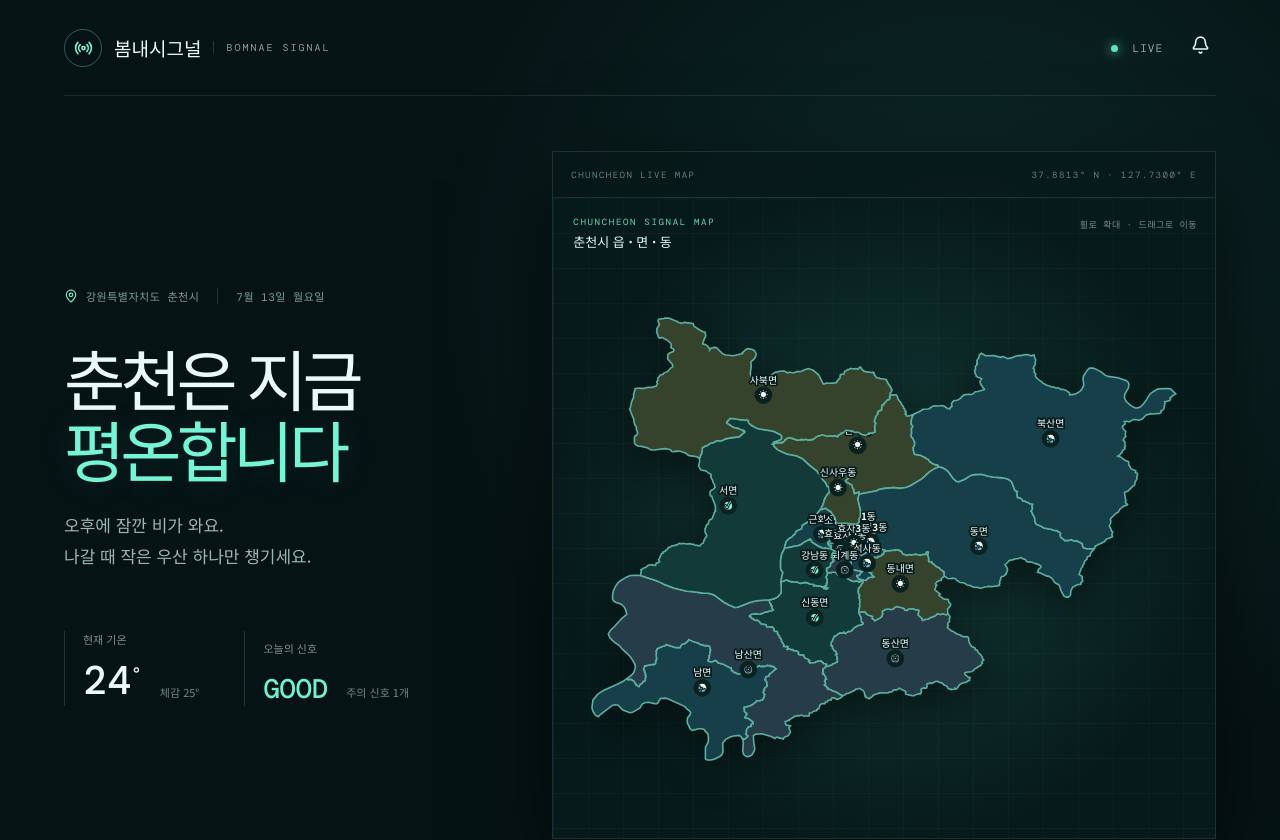
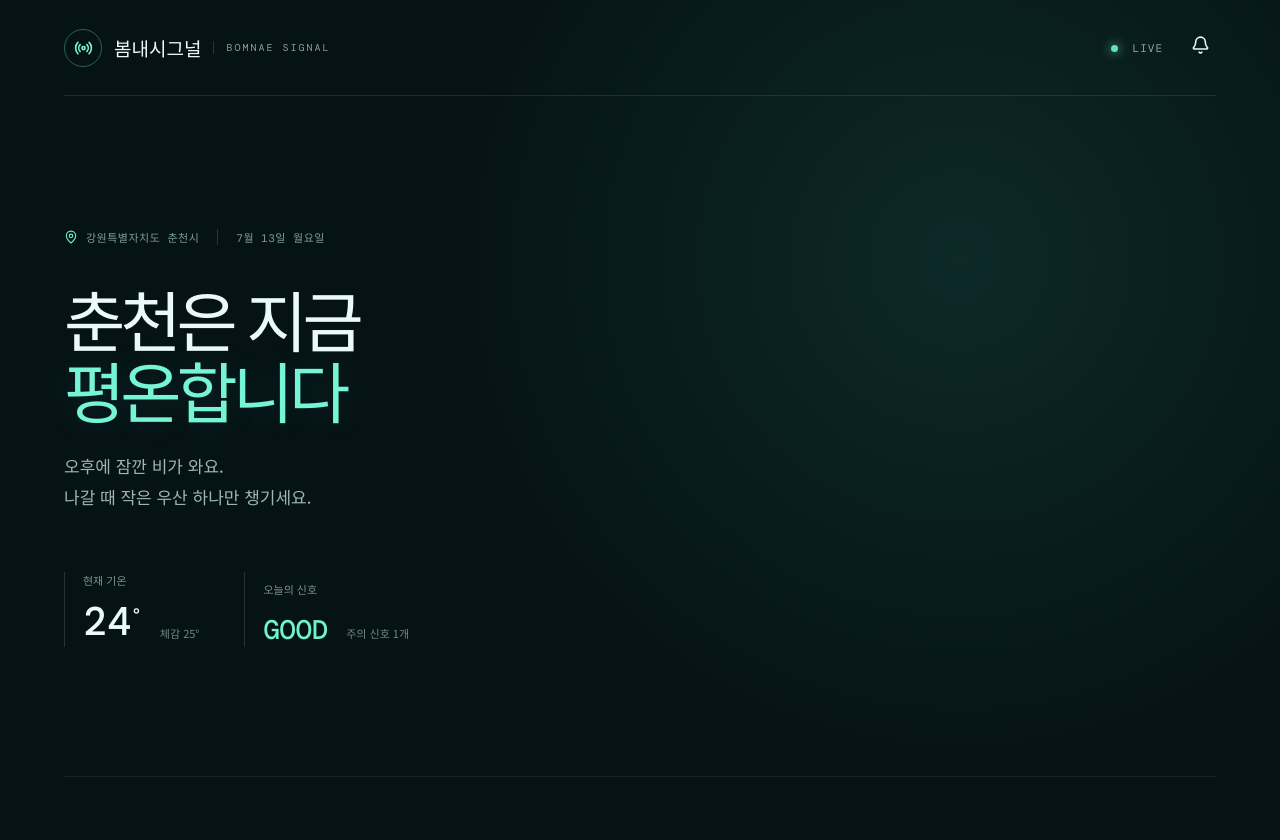
Before and after one commit to kimguta/bomnae-signal, a React (Vite) app: page / in a window 1280 px wide. Shown: the top 840 px of the page. Built offline with nearby package versions, Linux system fonts and the light colour scheme.

Commit message:
refactor: remove map experience

```diff
--- a/src/main.jsx
+++ b/src/main.jsx
@@ -1,4 +1,4 @@
-import React,{useEffect,useRef,useState} from 'react';
+import React from 'react';
 import {createRoot} from 'react-dom/client';
 import {CloudRain, Wind, ShieldCheck, Navigation, Droplets, Radio, MapPin, Bell, ArrowUpRight} from 'lucide-react';
 import './style.css';
@@ -9,35 +9,6 @@ const signals=[
  {time:'18:30',icon:Navigation,title:'퇴근길 정체 예상',desc:'온의사거리 · 남춘천역 주변',tone:'amber'},
  {time:'하루 종일',icon:ShieldCheck,title:'재난 신호 없음',desc:'춘천 전 지역이 평온해요',tone:'mint'}
 ];
-function ChuncheonMap(){
- const [districts,setDistricts]=useState([]);
- const [selected,setSelected]=useState(null);
- useEffect(()=>{fetch(`${import.meta.env.BASE_URL}chuncheon-districts.geojson`).then(r=>r.json()).then(d=>setDistricts(d.features))},[]);
- const types=[{type:'sun',icon:'☀',title:'맑음',detail:'현재 23° · 강수확률 10%'},{type:'rain',icon:'☂',title:'약한 비 예상',detail:'14시부터 약한 비 · 우산 권장'},{type:'air',icon:'◌',title:'대기 좋음',detail:'미세먼지 18 · 초미세먼지 9'},{type:'safe',icon:'✓',title:'특이사항 없음',detail:'현재 감지된 재난 신호 없음'}];
- const enrich=(feature,index)=>({...feature,signal:types[index%types.length]});
- const areas=districts.map(enrich);
- const openArea=feature=>setSelected({name:feature.properties.name,...feature.signal});
- return <div className="vector-map"><div className="map-panel"><div className="map-panel-title"><span>CHUNCHEON SIGNAL MAP</span><b>춘천시 읍 · 면 · 동</b></div><div className="map-help">휠로 확대 · 드래그로 이동</div><DistrictSvg features={areas} onSelect={openArea}/></div>{selected&&<div className="area-modal-backdrop" onClick={()=>setSelected(null)}><section className="area-modal" onClick={e=>e.stopPropagation()}><button className="modal-close" onClick={()=>setSelected(null)}>×</button><small>LOCAL SIGNAL</small><h3>{selected.name}</h3><div className={`modal-symbol ${selected.type}`}>{selected.icon}</div><strong>{selected.title}</strong><p>{selected.detail}</p><dl><div><dt>기온</dt><dd>23°</dd></div><div><dt>미세먼지</dt><dd>좋음</dd></div><div><dt>재난</dt><dd>없음</dd></div></dl><em>현재 화면은 UI 확인용 데모 정보입니다.</em></section></div>}</div>
-}
-function DistrictSvg({features,onSelect}){
- const svgRef=useRef(null);
- const [view,setView]=useState({x:0,y:0,w:900,h:700});
- const drag=useRef(null);
- const suppressClick=useRef(false);
- if(!features.length)return <div className="map-loading">경계 데이터를 불러오는 중</div>;
- const collectPoints=value=>typeof value[0]==='number'?[value]:value.flatMap(collectPoints);
- const points=features.flatMap(f=>collectPoints(f.geometry.coordinates));
- const minX=Math.min(...points.map(p=>p[0])),maxX=Math.max(...points.map(p=>p[0])),minY=Math.min(...points.map(p=>p[1])),maxY=Math.max(...points.map(p=>p[1]));
- const W=900,H=700,P=38,project=([x,y])=>[P+(x-minX)/(maxX-minX)*(W-P*2),P+(maxY-y)/(maxY-minY)*(H-P*2)];
- const ringPath=ring=>ring.map((p,i)=>`${i?'L':'M'}${project(p).join(',')}`).join(' ')+'Z';
- const geometryPath=f=>(f.geometry.type==='Polygon'?[f.geometry.coordinates]:f.geometry.coordinates).flatMap(poly=>poly.map(ringPath)).join(' ');
- const wheel=e=>{e.preventDefault();const rect=svgRef.current.getBoundingClientRect(),px=view.x+(e.clientX-rect.left)/rect.width*view.w,py=view.y+(e.clientY-rect.top)/rect.height*view.h,f=e.deltaY>0?1.22:.82,nw=Math.max(150,Math.min(900,view.w*f)),nh=nw*H/W,r=(px-view.x)/view.w,s=(py-view.y)/view.h;setView({x:px-r*nw,y:py-s*nh,w:nw,h:nh})};
- const down=e=>{svgRef.current.setPointerCapture(e.pointerId);suppressClick.current=false;drag.current={x:e.clientX,y:e.clientY,view}};
- const move=e=>{if(!drag.current)return;const rect=svgRef.current.getBoundingClientRect(),dx=(e.clientX-drag.current.x)/rect.width*drag.current.view.w,dy=(e.clientY-drag.current.y)/rect.height*drag.current.view.h;if(Math.abs(e.clientX-drag.current.x)+Math.abs(e.clientY-drag.current.y)>4)suppressClick.current=true;setView({...drag.current.view,x:drag.current.view.x-dx,y:drag.current.view.y-dy})};
- const up=()=>{drag.current=null};
- const markerScale=view.w/W;
- return <svg ref={svgRef} className="district-svg" viewBox={`${view.x} ${view.y} ${view.w} ${view.h}`} onWheel={wheel} onPointerDown={down} onPointerMove={move} onPointerUp={up} onPointerCancel={up} role="img">{features.map(f=>{const [x,y]=project(f.properties.center),fontSize=14*markerScale;return <g key={f.properties.code} className={`district ${f.signal.type}`} onClick={()=>{if(!suppressClick.current)onSelect(f);suppressClick.current=false}}><path d={geometryPath(f)}/><circle cx={x} cy={y} r={9*markerScale}/><text x={x} y={y-16*markerScale} style={{fontSize}}>{f.properties.name}</text><text className="weather-glyph" x={x} y={y+4*markerScale} style={{fontSize:13*markerScale}}>{f.signal.icon}</text></g>})}</svg>
-}
 function App(){
  const now=new Date();
  const date=new Intl.DateTimeFormat('ko-KR',{month:'long',day:'numeric',weekday:'long'}).format(now);
@@ -45,18 +16,6 @@ function App(){
   <header><a className="brand"><span className="brand-mark"><Radio/></span><b>봄내시그널</b><em>BOMNAE SIGNAL</em></a><div className="header-right"><span className="live"><i/> LIVE</span><button aria-label="알림"><Bell/></button></div></header>
   <section className="hero">
    <div className="copy"><div className="eyebrow"><MapPin/> 강원특별자치도 춘천시 <span>{date}</span></div><h1>춘천은 지금<br/><strong>평온합니다</strong></h1><p>오후에 잠깐 비가 와요.<br/>나갈 때 작은 우산 하나만 챙기세요.</p><div className="summary"><div><small>현재 기온</small><b>24<sup>°</sup></b><span>체감 25°</span></div><div><small>오늘의 신호</small><b className="good">GOOD</b><span>주의 신호 1개</span></div></div></div>
-   <div className="radar">
-    <div className="radar-head"><span>CHUNCHEON LIVE MAP</span><span>37.8813° N · 127.7300° E</span></div>
-    {/*
-    <div className="map">
-     <div className="grid"/><div className="sweep"/><div className="ring r1"/><div className="ring r2"/><div className="ring r3"/>
-     <svg viewBox="0 0 600 600" aria-hidden="true"><path className="river" d="M-20 450C90 365 128 440 221 368s111-34 163-114 111-69 240-124"/><path className="river thin" d="M50 620c70-124 38-194 145-244"/></svg>
-     <div className="place city"><i/><b>춘천 시내</b><small>24° · 맑음</small></div><div className="place soyang"><i/>소양강</div><div className="place uiam"><i/>의암호</div>
-     <div className="weather-cloud"><CloudRain/><span>14시 비</span></div>
-     <div className="map-status"><ShieldCheck/><span><b>안전</b> 감지된 재난 신호가 없습니다</span></div>
-    </div> */}
-    <ChuncheonMap/>
-   </div>
   </section>
   <section className="signals"><div className="section-title"><div><span>TODAY'S FLOW</span><h2>오늘의 시그널</h2></div><button>전체 정보 <ArrowUpRight/></button></div><div className="signal-list">{signals.map((s,i)=><article key={s.title}><div className={'icon '+s.tone}><s.icon/></div><time>{s.time}</time><div><h3>{s.title}</h3><p>{s.desc}</p></div><span className="num">0{i+1}</span></article>)}</div></section>
   <footer><span>데이터 업데이트 1분 전</span><span>WEATHER · AIR · SAFETY · TRAFFIC</span></footer>
```
